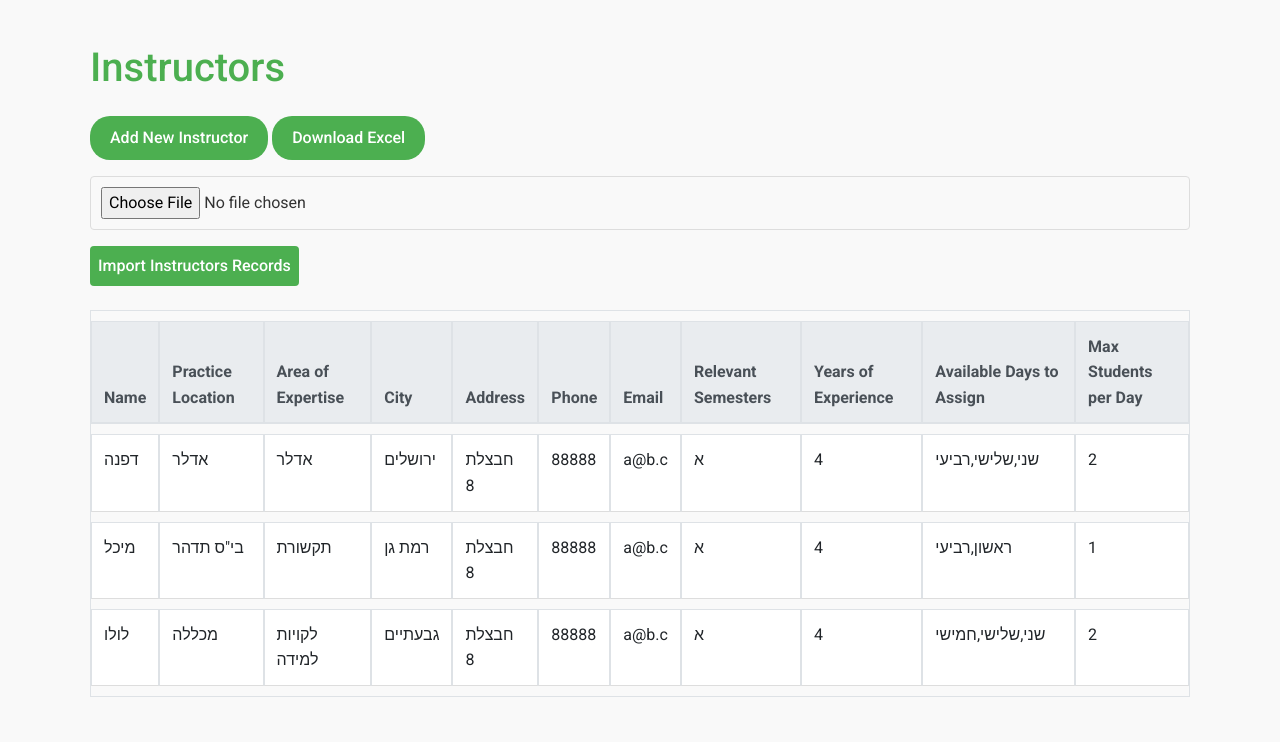
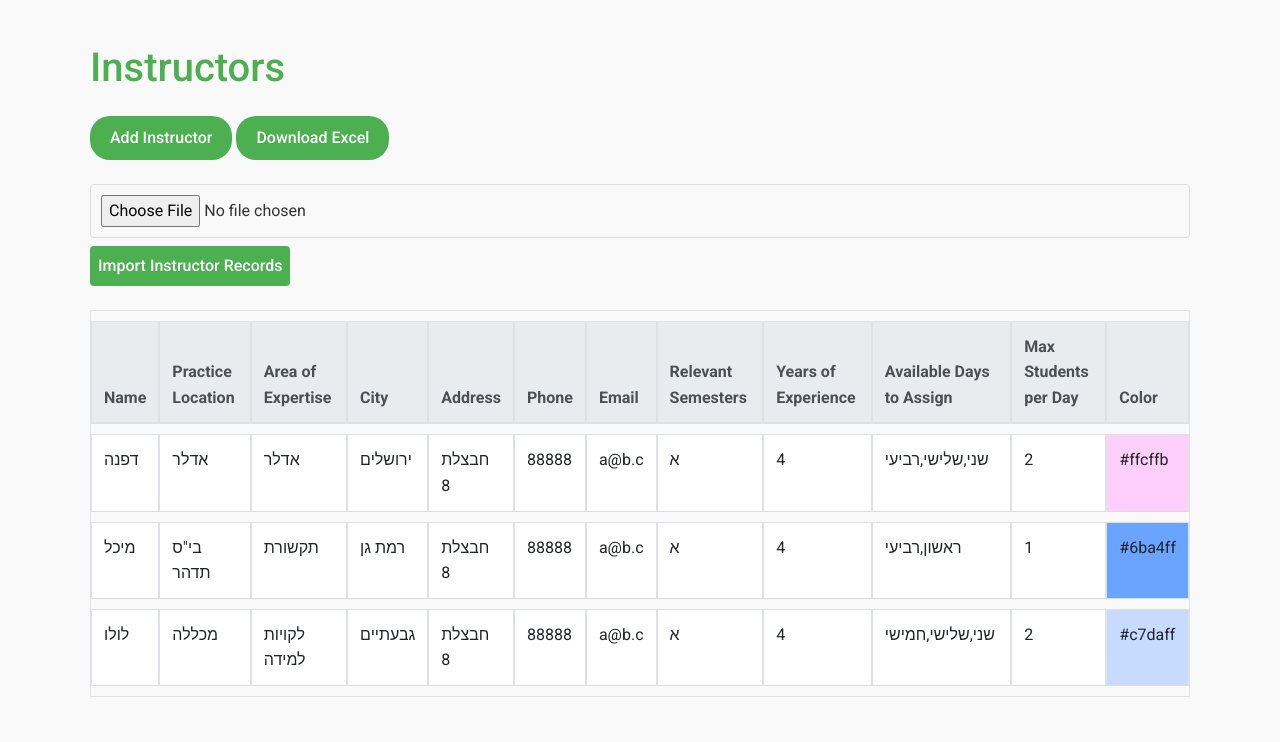
Before and after one commit to yuvsp/clinical_assignment_system, a Flask app: page /instructors in a window 1280 px wide. Shown: the part 58-800 px from the top of the page. Run offline with Flask 3, Linux system fonts and the light colour scheme; some libraries are stand-ins or nearby versions.

Commit message:
colored assign view

```diff
--- a/app/models.py
+++ b/app/models.py
@@ -18,6 +18,7 @@ class ClinicalInstructor(db.Model):
     years_of_experience = db.Column(db.Integer, nullable=False)
     available_days_to_assign = db.Column(db.String(100), nullable=False)
     max_students_per_day = db.Column(db.Integer, nullable=False)
+    color = db.Column(db.String(7), nullable=False, default='#FFFFFF')  # Default to white
 
 class Student(db.Model):
     id = db.Column(db.Integer, primary_key=True)
--- a/app/routes.py
+++ b/app/routes.py
@@ -8,6 +8,7 @@ import os
 from datetime import datetime
 from collections import defaultdict
 import random
+import base64
 
 # def generate_color():
 #     r = lambda: random.randint(0, 255)
@@ -97,26 +98,41 @@ def add_field():
 def add_instructor():
     fields = Field.query.all()
     if request.method == 'POST':
-        available_days = request.form.getlist('available_days_to_assign')
-        available_days_str = ','.join(available_days)
+        name = request.form['name']
+        practice_location = request.form['practice_location']
+        area_of_expertise_id = request.form['area_of_expertise']
+        city = request.form['city']
+        address = request.form['address']
+        phone = request.form['phone']
+        email = request.form['email']
+        relevant_semesters = request.form['relevant_semesters']
+        years_of_experience = request.form['years_of_experience']
+        available_days_to_assign = ','.join(request.form.getlist('available_days_to_assign'))
+        max_students_per_day = request.form['max_students_per_day']
+        color = request.form['color']  # Add this line
 
         new_instructor = ClinicalInstructor(
-            name=request.form['name'],
-            practice_location=request.form['practice_location'],
-            area_of_expertise_id=request.form['area_of_expertise'],
-            city=request.form['city'],
-            address=request.form['address'],
-            phone=request.form['phone'],
-            email=request.form['email'],
-            relevant_semesters=request.form['relevant_semesters'],
-            years_of_experience=request.form['years_of_experience'],
-            available_days_to_assign=available_days_str,
-            max_students_per_day=request.form['max_students_per_day']
+            name=name,
+            practice_location=practice_location,
+            area_of_expertise_id=area_of_expertise_id,
+            city=city,
+            address=address,
+            phone=phone,
+            email=email,
+            relevant_semesters=relevant_semesters,
+            years_of_experience=years_of_experience,
+            available_days_to_assign=available_days_to_assign,
+            max_students_per_day=max_students_per_day,
+            color=color  # Add this line
         )
+
         db.session.add(new_instructor)
         db.session.commit()
+
         return redirect(url_for('main.instructors_view'))
+
     return render_template('add_instructor.html', fields=fields)
+
 
 @bp.route('/add_student', methods=['GET', 'POST'])
 def add_student():
@@ -270,7 +286,8 @@ def download_instructors():
         'Relevant Semesters': instructor.relevant_semesters,
         'Years of Experience': instructor.years_of_experience,
         'Available Days to Assign': instructor.available_days_to_assign,
-        'Max Students per Day': instructor.max_students_per_day
+        'Max Students Per Day': instructor.max_students_per_day,
+        'Color': instructor.color
     } for instructor in instructors]
 
     df = pd.DataFrame(data)
@@ -412,12 +429,37 @@ def upload_instructors():
 
 def process_instructor_file(filepath):
     df = pd.read_excel(filepath)
+
+    # Define the expected column names
+    expected_columns = {
+        'Name': 'name',
+        'Practice Location': 'practice_location',
+        'Area of Expertise': 'area_of_expertise_id',
+        'City': 'city',
+        'Address': 'address',
+        'Phone': 'phone',
+        'Email': 'email',
+        'Relevant Semesters': 'relevant_semesters',
+        'Years of Experience': 'years_of_experience',
+        'Available Days to Assign': 'available_days_to_assign',
+        'Max Students Per Day': 'max_students_per_day',
+        'Color': 'color'
+    }
+
+    # Check if all expected columns are present
+    missing_columns = [col for col in expected_columns.keys() if col not in df.columns]
+    if missing_columns:
+        raise KeyError(f"Missing columns in the uploaded file: {', '.join(missing_columns)}")
+
     # Clear existing records
     ClinicalInstructor.query.delete()
     db.session.commit()
 
     # Add new records from the Excel file
     for _, row in df.iterrows():
+        color = row.get('Color')
+        if not color or not isinstance(color, str) or len(color) != 7 or not color.startswith('#'):
+            color = generate_color()
         new_instructor = ClinicalInstructor(
             name=row['Name'],
             practice_location=row['Practice Location'],
@@ -429,7 +471,8 @@ def process_instructor_file(filepath):
             relevant_semesters=row['Relevant Semesters'],
             years_of_experience=row['Years of Experience'],
             available_days_to_assign=row['Available Days to Assign'],
-            max_students_per_day=row['Max Students per Day']
+            max_students_per_day=row['Max Students Per Day'],
+            color=color
         )
         db.session.add(new_instructor)
     db.session.commit()
@@ -441,17 +484,13 @@ def remove_assignment(assignment_id):
     db.session.commit()
     return redirect(url_for('main.current_assignments'))
 
-import base64
-
 @bp.route('/assignments_view')
 def assignments_view():
     students = Student.query.all()
     days_of_week = ['ראשון', 'שני', 'שלישי', 'רביעי', 'חמישי']
 
     assignments_data = {student.name: {day: None for day in days_of_week} for student in students}
-
-    fields = Field.query.all()
-    practice_location_colors = {field.name: field.color for field in fields}
+    instructor_colors = {instructor.name: instructor.color for instructor in ClinicalInstructor.query.all()}
 
     assignments = Assignment.query.all()
 
@@ -461,13 +500,13 @@ def assignments_view():
         instructor_name = assignment.instructor.name
         practice_location = assignment.instructor.practice_location
         area_of_expertise = assignment.instructor.area_of_expertise.name
-        color = practice_location_colors.get(practice_location, '#000000')  # Default to black if not in fixed colors
+        color_class = f"color-{instructor_name.replace(' ', '-').replace('.', '').lower()}"
         assignments_data[student_name][day] = {
             'text': f"{instructor_name} - {practice_location} - {area_of_expertise}",
-            'color_class': f"color-{practice_location.replace(' ', '-').replace('.', '').lower()}"
+            'color_class': color_class
         }
 
-    return render_template('assignments_view.html', assignments_data=assignments_data, days_of_week=days_of_week, practice_location_colors=practice_location_colors)
+    return render_template('assignments_view.html', assignments_data=assignments_data, days_of_week=days_of_week, instructor_colors=instructor_colors)
 
 @bp.route('/download_fields')
 def download_fields():
--- a/app/templates/assignments_view.html
+++ b/app/templates/assignments_view.html
@@ -2,8 +2,8 @@
 
 {% block head %}
 <style>
-    {% for practice_location, color in practice_location_colors.items() %}
-    .color-{{ practice_location|replace(" ", "-")|replace(".", "")|replace("/", "")|replace(",", "")|replace("(", "")|replace(")", "")|lower() }} {
+    {% for instructor_name, color in instructor_colors.items() %}
+    .color-{{ instructor_name|replace(" ", "-")|replace(".", "")|replace("/", "")|replace(",", "")|replace("(", "")|replace(")", "")|lower() }} {
         background-color: {{ color }};
     }
     {% endfor %}
@@ -28,7 +28,7 @@
             {% for day in days_of_week %}
             <td class="{{ days[day].color_class if days[day] else '' }}">
                 {% if days[day] %}
-                <div style="color: {{ practice_location_colors[days[day].text.split(' - ')[1]] }};">
+                <div style="color: {{ instructor_colors[days[day].text.split(' - ')[0]] }};">
                     {{ days[day].text }}
                 </div>
                 {% endif %}
--- a/app/templates/instructors.html
+++ b/app/templates/instructors.html
@@ -2,15 +2,13 @@
 
 {% block content %}
 <h1 class="mb-4">Instructors</h1>
-<a href="{{ url_for('main.add_instructor') }}" class="btn btn-primary mb-3">Add New Instructor</a>
-<a href="{{ url_for('main.download_instructors') }}" class="btn btn-primary mb-3">Download Excel</a>
-<form action="{{ url_for('main.upload_instructors') }}" method="post" enctype="multipart/form-data">
-    <div class="form-group">
-        <input type="file" class="form-control-file" name="file" required>
-    </div>
-    <button type="submit" class="btn btn-primary">Import Instructors Records</button>
+<a href="{{ url_for('main.add_instructor') }}" class="btn btn-primary mb-4">Add Instructor</a>
+<a href="{{ url_for('main.download_instructors') }}" class="btn btn-success mb-4">Download Excel</a>
+<form action="{{ url_for('main.upload_instructors') }}" method="post" enctype="multipart/form-data" class="mb-4">
+    <input type="file" name="file" class="form-control-file mb-2" required>
+    <button type="submit" class="btn btn-warning">Import Instructor Records</button>
 </form>
-<table class="table table-bordered mt-4">
+<table class="table table-bordered">
     <thead class="thead-light">
         <tr>
             <th>Name</th>
@@ -24,6 +22,7 @@
             <th>Years of Experience</th>
             <th>Available Days to Assign</th>
             <th>Max Students per Day</th>
+            <th>Color</th> <!-- Add this line -->
         </tr>
     </thead>
     <tbody>
@@ -40,6 +39,7 @@
             <td>{{ instructor.years_of_experience }}</td>
             <td>{{ instructor.available_days_to_assign }}</td>
             <td>{{ instructor.max_students_per_day }}</td>
+            <td style="background-color: {{ instructor.color }};">{{ instructor.color }}</td> <!-- Add this line -->
         </tr>
         {% endfor %}
     </tbody>
```
Also changed, not shown: app/templates/add_instructor.html (+4 -8 lines), app/templates/fields.html (+10 -13 lines), app/templates/upload_fields.html (deleted, +0 -12 lines), migrations/versions/15f9e1c7012d_add_color_to_clinicalinstructor_model.py (renamed from migrations/versions/87e9265739c4_initial_migration.py, +5 -4 lines), instance/your_database.db.
